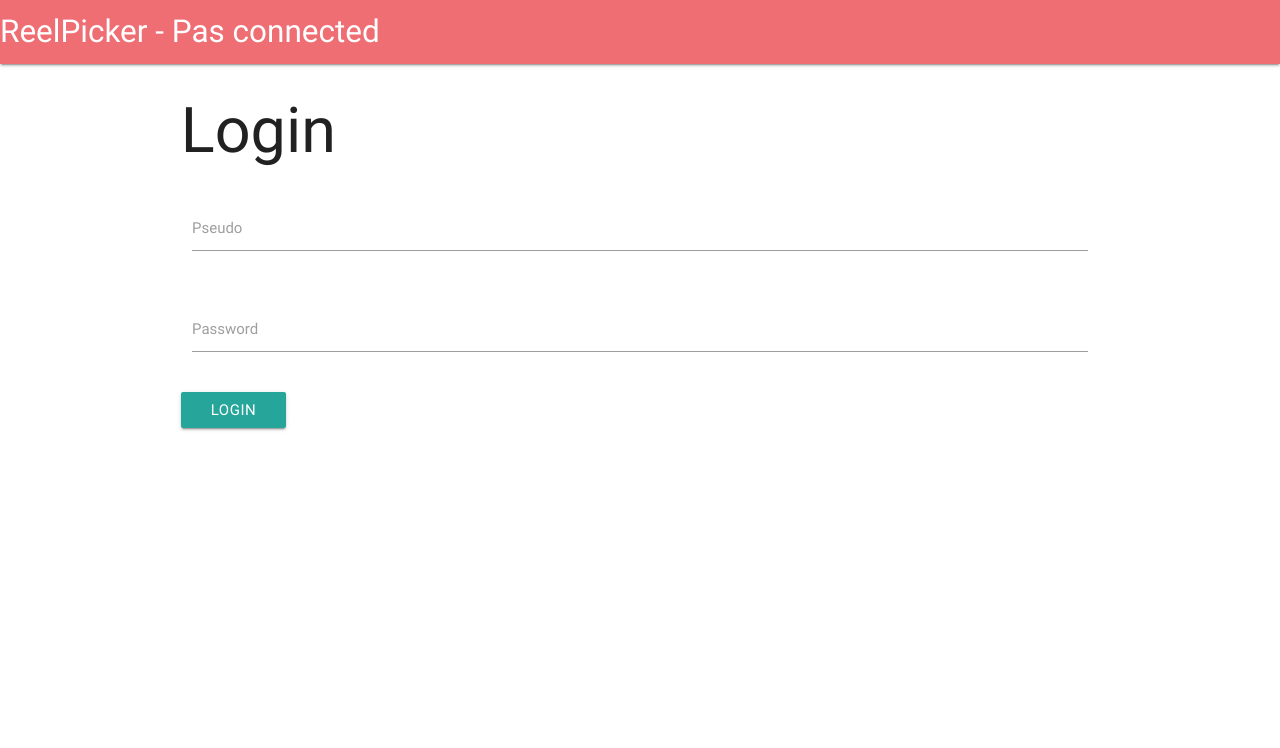
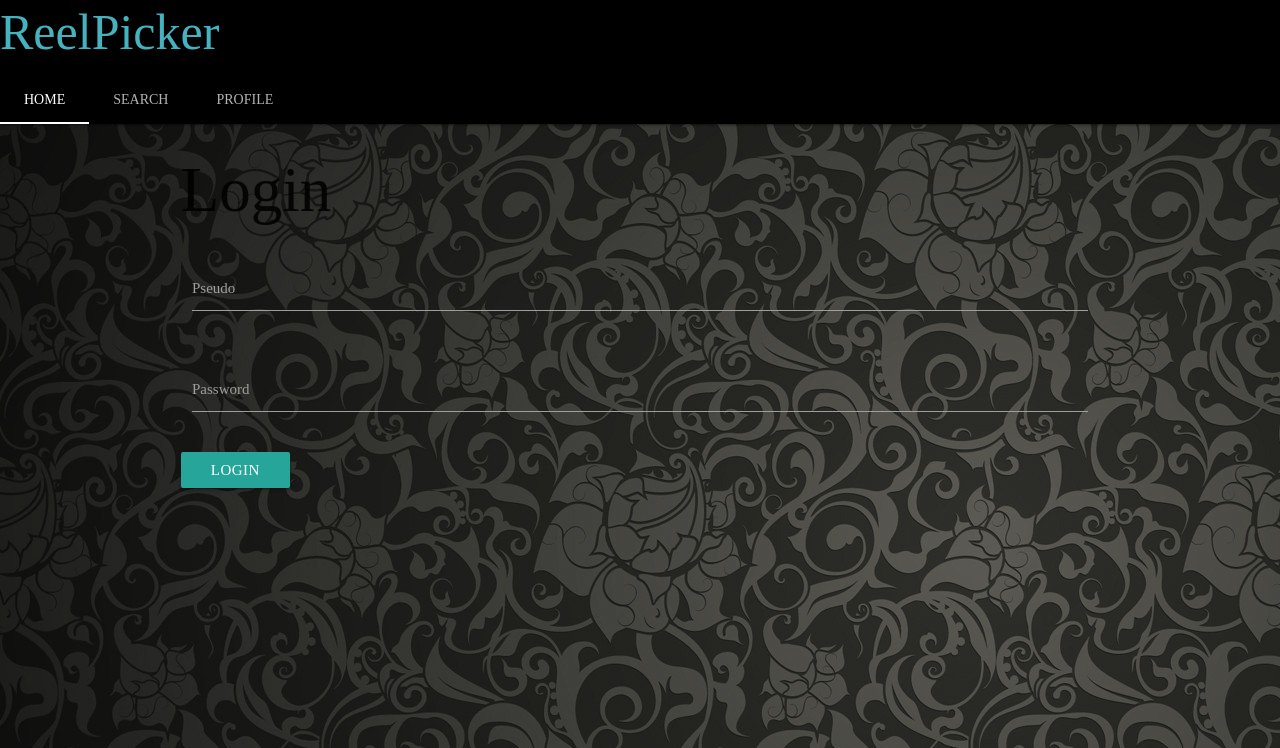
Before and after one commit to LeBodro/reel-picker, a Flask app: page / in a window 1280 px wide. Shown: the top 748 px of the page. Run offline with Flask 2, Linux system fonts and the light colour scheme; some libraries are stand-ins or nearby versions.

Commit message:
first step for nav bar styling

```diff
--- a/API/main.py
+++ b/API/main.py
@@ -20,7 +20,7 @@ def login():
         else:
             session['logged_in'] = True
             return redirect(url_for('hello'))
-    return render_template('login.html', error=error, connected=False)
+    return render_template('login.html', error=error, connected=True)
 
 @app.route('/logout')
 def logout():
--- a/API/static/css/style.css
+++ b/API/static/css/style.css
@@ -1,3 +1,40 @@
-.background {
-    background-color: #282828
+/*****
+    GENERAL
+*****/
+.style-background {
+    background-color: #282828;
 }
+
+.style-blue {
+    color: #45B3BF;
+}
+
+.style-fushia {
+    color: #D92579;
+}
+
+body {
+    background-color: #282828;
+    background-image: url("../images/floral-bg.jpg");
+    font-family: 'PT Serif';
+}
+
+/*
+    NAVBAR
+*/
+.nav-extended {
+    background-color: black;
+}
+
+.tabs {
+
+}
+
+/*
+    LOGO
+*/
+.logo {
+    color: #45B3BF;
+    font-family: 'Broadway';
+    font-size: 50px;
+}
--- a/API/templates/template.html
+++ b/API/templates/template.html
@@ -18,13 +18,39 @@
 
 <body>
     {% if connected == True %}
-<nav>
-    <div class="nav-wrapper">
-        <a href="#" class="brand-logo">ReelPicker - connected </a>
-        <ul id="nav-mobile" class="right hide-on-med-and-down">
-        </ul>
-    </div>
-</nav>
+
+    <nav class="nav-extended">
+        <div class="nav-wrapper">
+          <a class="logo" href="#" "right brand-logo">ReelPicker</a>
+          <!--
+              <a href="#" data-activates="mobile-demo" class="button-collapse"><i class="material-icons">menu</i></a>
+          <ul id="nav-mobile" class="right hide-on-med-and-down">
+            <li><a href="sass.html">Sass</a></li>
+            <li><a href="badges.html">Components</a></li>
+            <li><a href="collapsible.html">JavaScript</a></li>
+          </ul>
+          <ul class="side-nav" id="mobile-demo">
+            <li><a href="sass.html">Sass</a></li>
+            <li><a href="badges.html">Components</a></li>
+            <li><a href="collapsible.html">JavaScript</a></li>
+          </ul>
+        -->
+        </div>
+        <div class="nav-content">
+          <ul class="tabs tabs-transparent">
+            <li class="tab"><a href="#home">Home</a></li>
+            <li class="tab"><a href="#search">Search</a></li>
+            <li class="tab"><a href="#profile">Profile</a></li>
+          </ul>
+        </div>
+      </nav>
+      <!--
+      <div id="test1" class="col s12">Test 1</div>
+      <div id="test2" class="col s12">Test 2</div>
+      <div id="test3" class="col s12">Test 3</div>
+      <div id="test4" class="col s12">Test 4</div>
+      -->
+
     {% else %}
 <nav>
     <div class="nav-wrapper">
```
Also changed, not shown: API/static/images/floral-bg.jpg (added).
